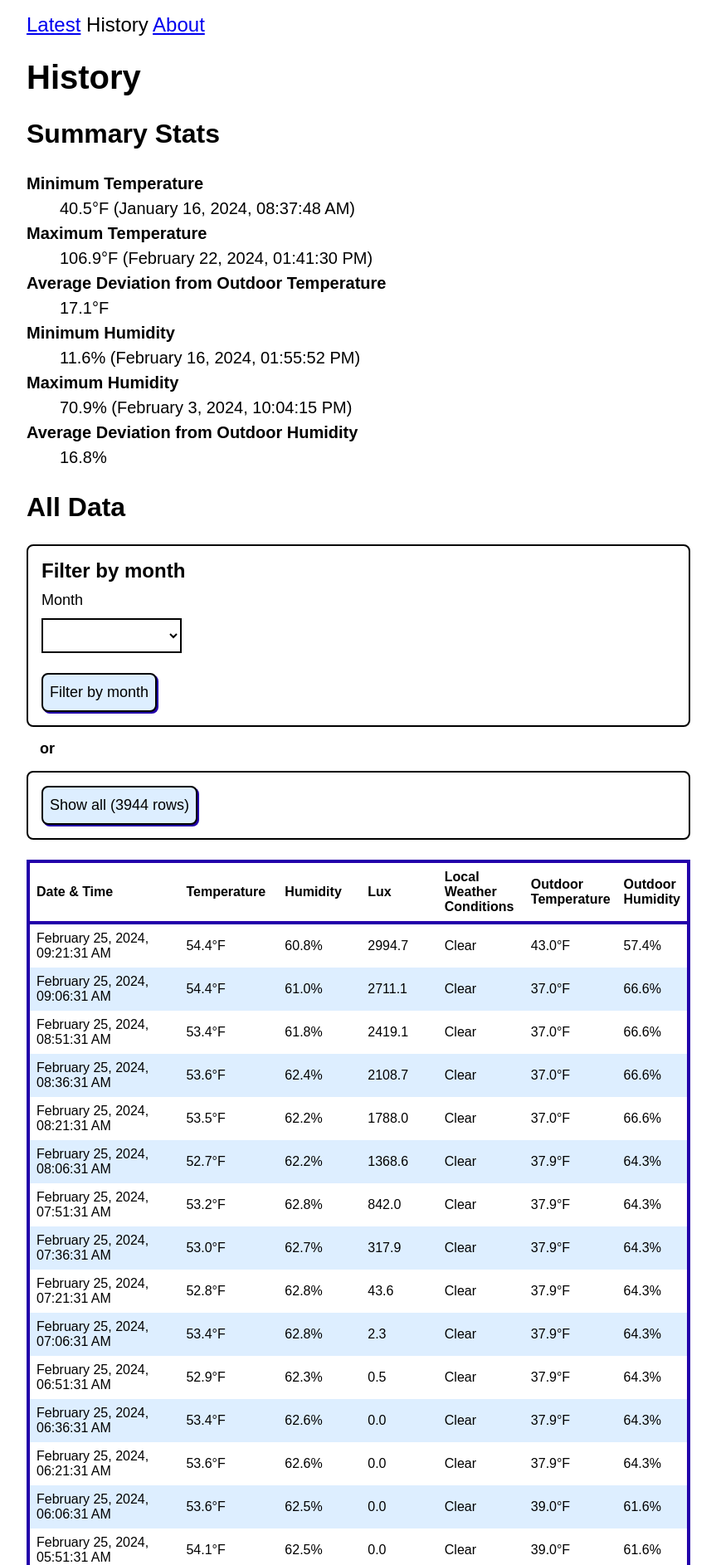
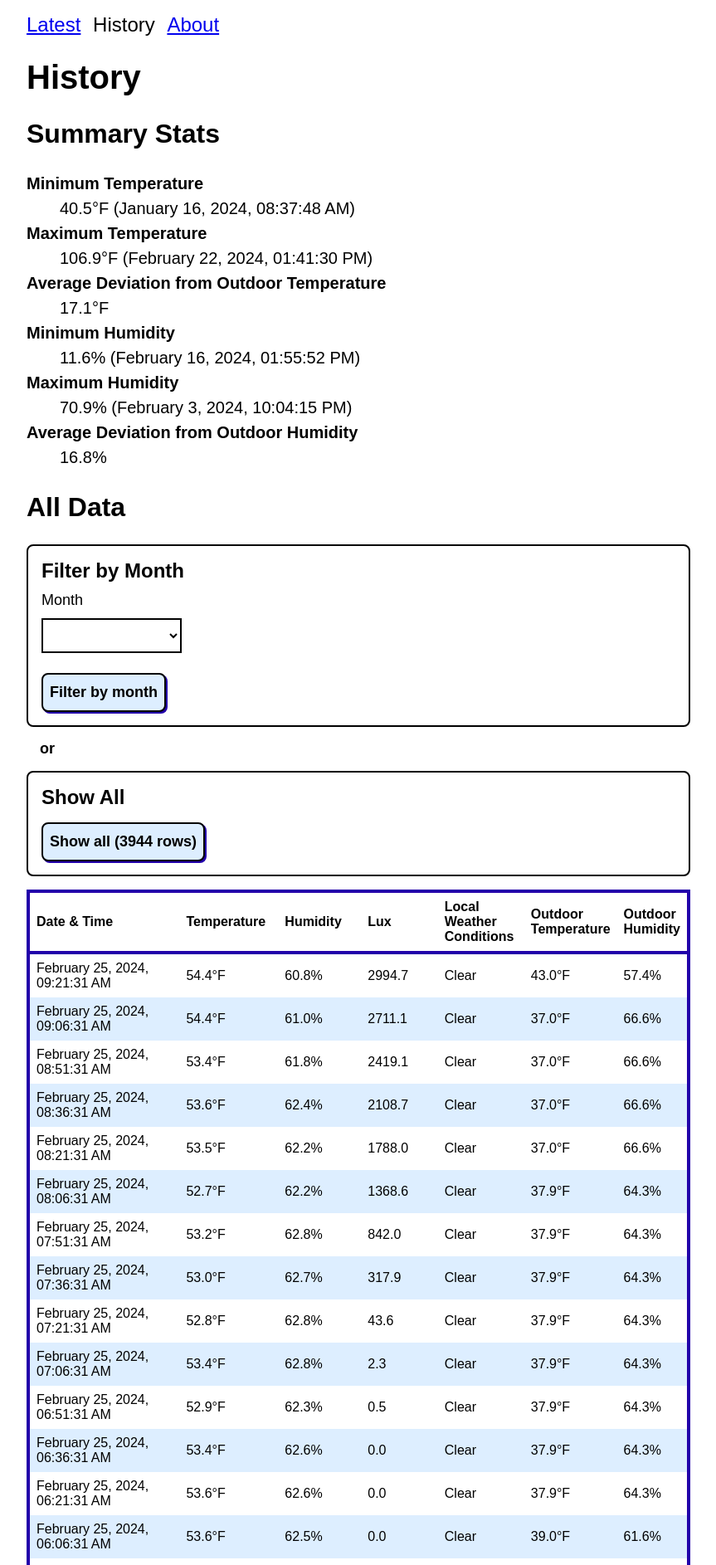
Before and after one commit to emilyanndavis/drafty, a Jekyll site: the page built from history.html, in a window 1280 px wide. Shown: the top 1886 px of the page at 83% size, without its empty margins (0-863 px from the left). Built offline with Jekyll 4.4.1, drawn with Linux system fonts in a browser that asks for light colours.

Commit message:
Adds explicit text styles for form controls, improved focus indicators, and table scrolling

```diff
--- a/_sass/main.scss
+++ b/_sass/main.scss
@@ -1,10 +1,13 @@
 $text-primary: #000000;
 $border-primary: #000000;
 $border-secondary: #2200aa;
+$outline-primary: #8800cc;
 $background-primary: #ffffff;
 $background-secondary: #ddeeff;
 
 body {
+  background: $background-primary;
+  color: $text-primary;
   font-family: Arial, Helvetica, sans-serif;
   margin: 0;
   padding: 1rem 2rem;
@@ -12,8 +15,15 @@
 
 nav {
   font-size: 1.5rem;
+  a {
+    display: inline-block;
+    margin-right: 0.5rem;
+    &:last-child {
+      margin: 0;
+    }
+  }
   .current-page {
-    color: black;
+    color: $text-primary;
     text-decoration: none;
   }
 }
@@ -43,10 +53,14 @@
   font-weight: bold;
 }
 
+.table-container {
+  overflow-x: scroll;
+}
+
 table {
   border-collapse: collapse;
+  min-width: 100%;
   table-layout: fixed;
-  min-width: 100%
 }
 
 table,
@@ -63,7 +77,7 @@
 }
 
 tbody tr:nth-child(even) {
-  background-color: $background-secondary;
+  background: $background-secondary;
 }
 
 .page--history {
@@ -97,20 +111,18 @@
   }
 }
 
-.form-container,
-.button-container {
+.filter-option-container {
   border: 0.125rem solid $border-primary;
   border-radius: 0.5rem;
   margin: 1rem 0;
   padding: 1rem;
+  &:last-of-type {
+    margin-bottom: 1.5rem;
+  }
 }
 
-.form-heading {
+.filter-option-heading {
   margin: 0;
-}
-
-.button-container {
-  margin-bottom: 1.5rem;
 }
 
 label,
@@ -130,6 +142,7 @@
 select {
   background: transparent;
   border: 0.125rem solid $border-primary;
+  color: $text-primary;
   padding: 0.5rem;
 }
 
@@ -137,11 +150,8 @@
   background: $background-secondary;
   border-radius: 0.5rem;
   box-shadow: 0.125rem 0.125rem 0 0 $border-secondary;
+  font-weight: bold;
   margin: 1rem 0 0;
-}
-
-.button-container button {
-  margin: 0;
 }
 
 .filter-options-divider {
@@ -150,3 +160,13 @@
   font-weight: bold;
   padding-left: 1rem;
 }
+
+a,
+button,
+select {
+  &:focus {
+    box-shadow: none;
+    outline: 0.25rem solid $outline-primary;
+    outline-offset: 0.25rem;
+  }
+}
--- a/history.html
+++ b/history.html
@@ -12,8 +12,8 @@
 
 <h2>All Data</h2>
 
-<div class="form-container">
-  <h3 id="month-filter-form-heading" class="form-heading">Filter by month</h3>
+<div class="filter-option-container">
+  <h3 id="month-filter-form-heading" class="filter-option-heading">Filter by Month</h3>
   <form id="month-filter-form" class="form--filter-by-month" aria-describedby="month-filter-form-heading">
     <label for="month">Month</label>
     <select id="month">
@@ -28,10 +28,12 @@
 
 <span class="filter-options-divider">or</span>
 
-<div class="button-container">
+<div class="filter-option-container">
+  <h3 class="filter-option-heading">Show All</h3>
   <button type="button" id="show-all">Show all ({{ num_rows | round }} rows)</button>
 </div>
 
+<div class="table-container">
   <table>
     <thead>
       <tr>
@@ -58,5 +60,6 @@
     {% endfor %}
     </tbody>
   </table>
+</div>
 
 <script src="{{ page.js_url | relative_url }}"></script>
```
Lines whose indentation alone changed are shown as unchanged.
